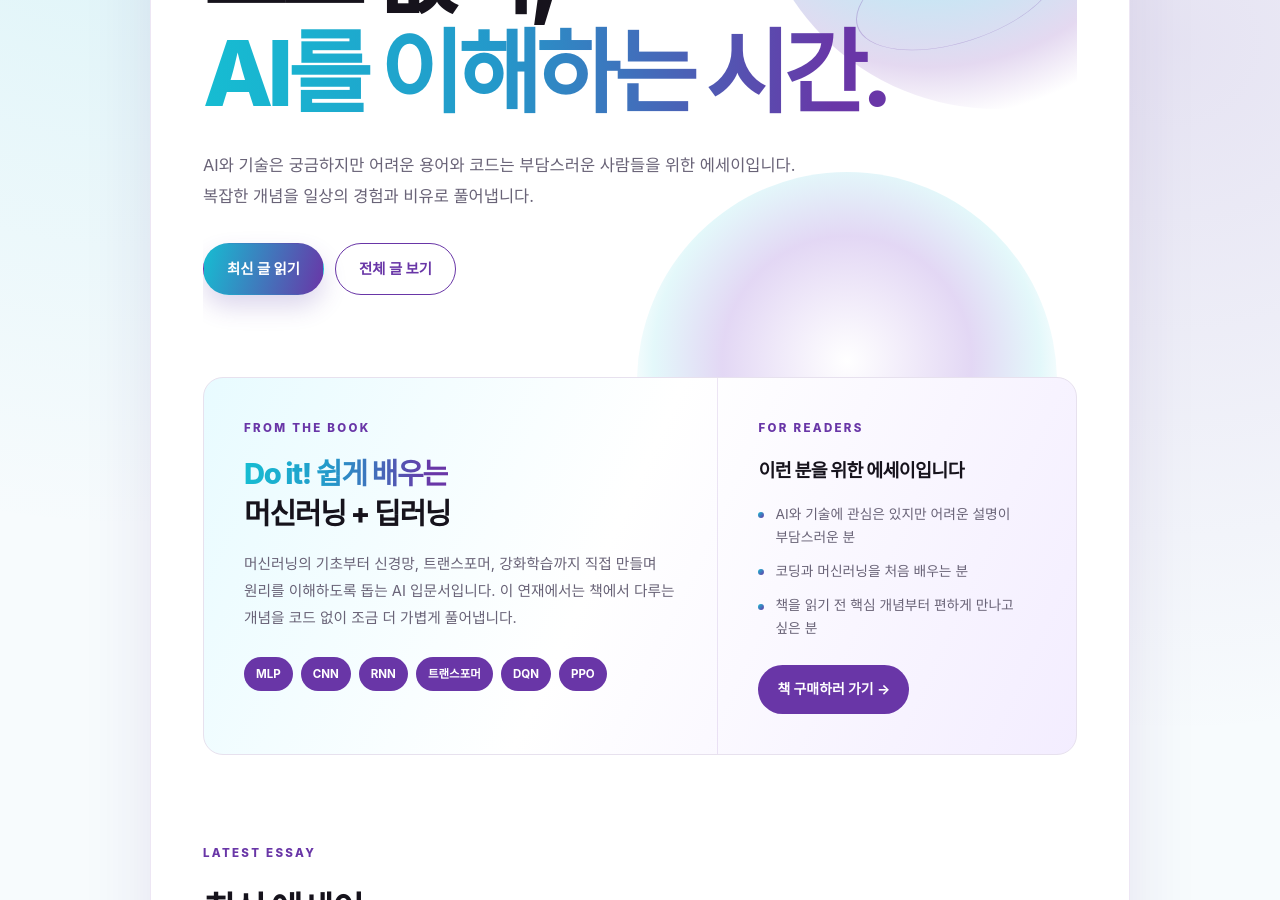
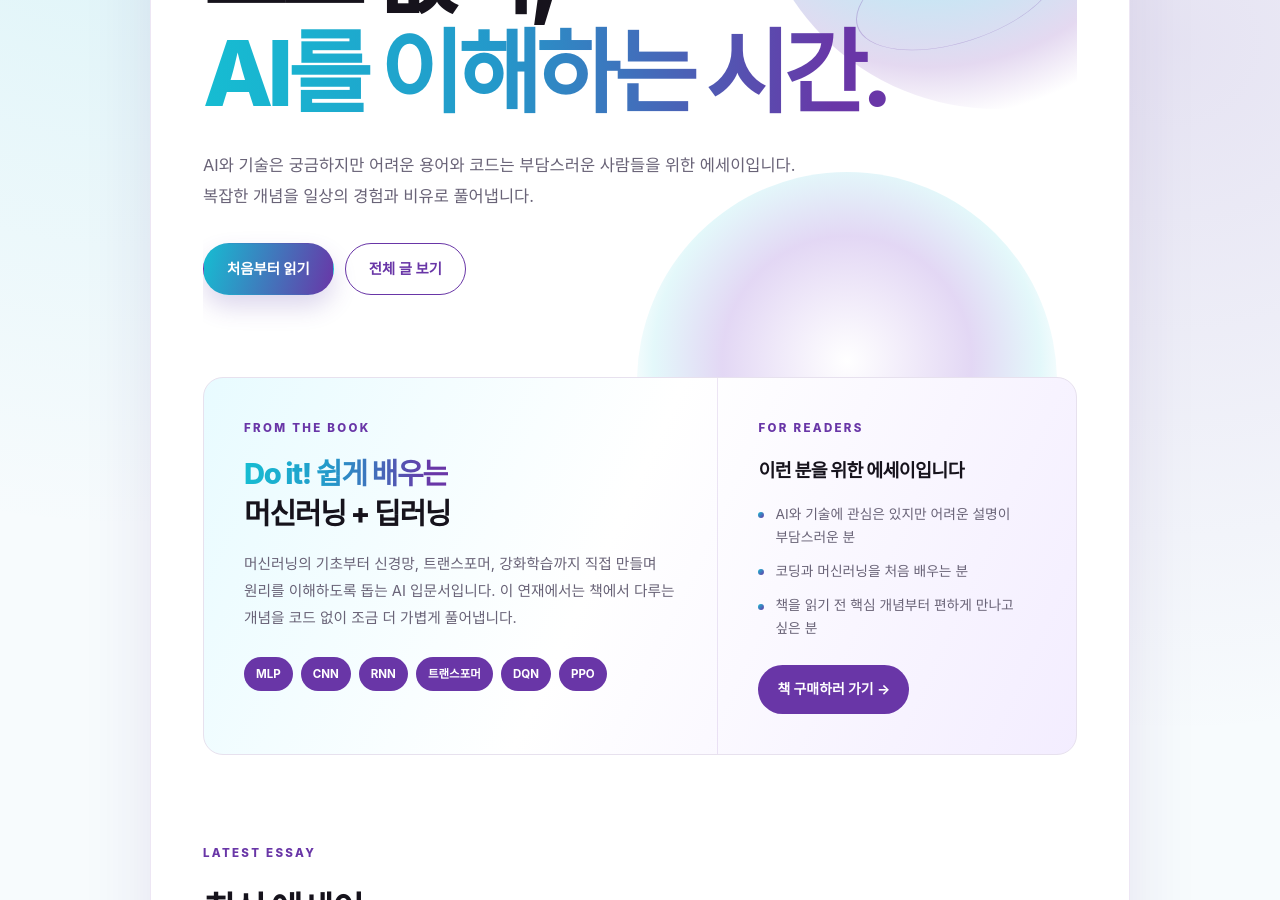
Before and after one commit to chaeyeun-kim/my_website, a Jekyll site: the page built from index.html, in a window 1280 px wide and 900 px high, scrolled down 330 px. Built offline with Jekyll 4.4.1, drawn with Linux system fonts in a browser that asks for light colours; some web fonts are replaced.

Commit message:
Change button link from latest essay to intro essay

```diff
--- a/index.html
+++ b/index.html
@@ -817,12 +817,12 @@
         </p>
 
         <div class="hero-buttons">
-          {% if latest_essay %}
+          {% if intro_essay %}
             <a
               class="button button-primary"
-              href="{{ latest_essay.url | relative_url }}"
+              href="{{ intro_essay.url | relative_url }}"
             >
-              최신 글 읽기
+              처음부터 읽기
             </a>
           {% endif %}
 
```
